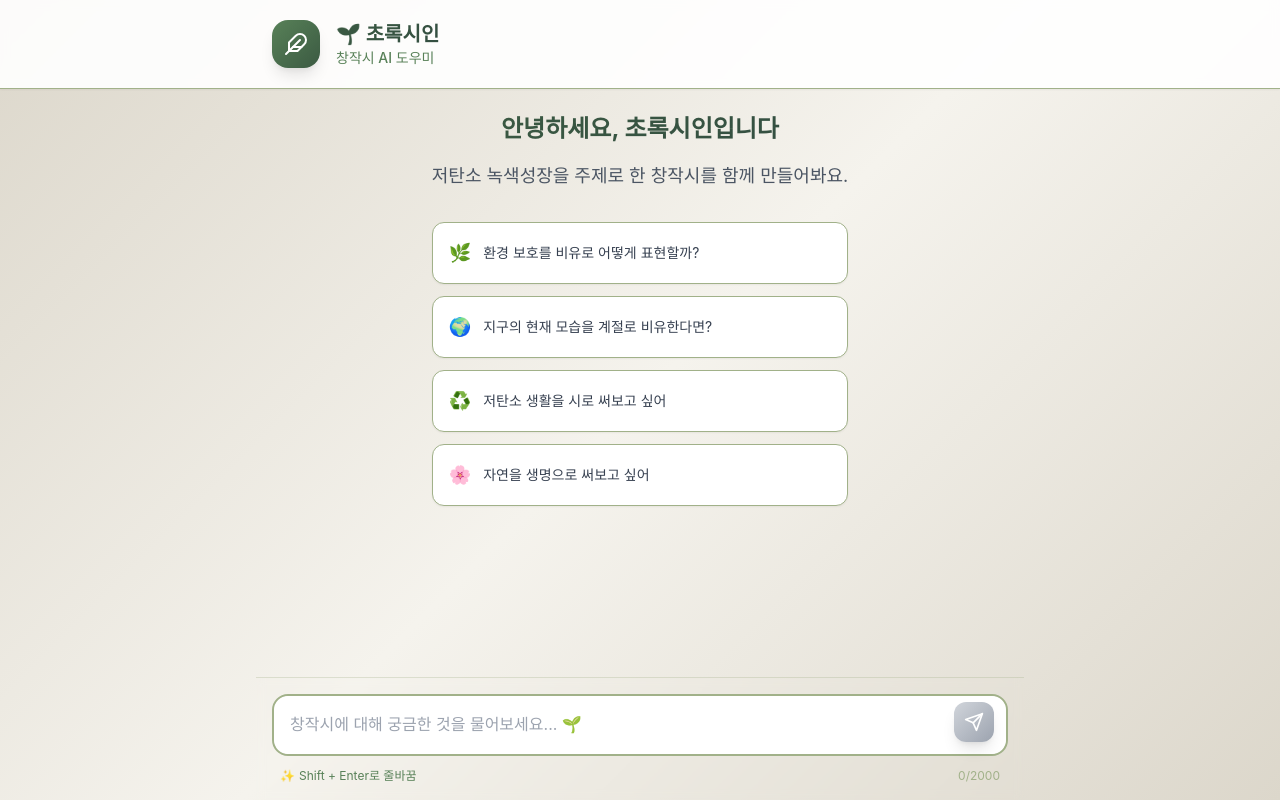
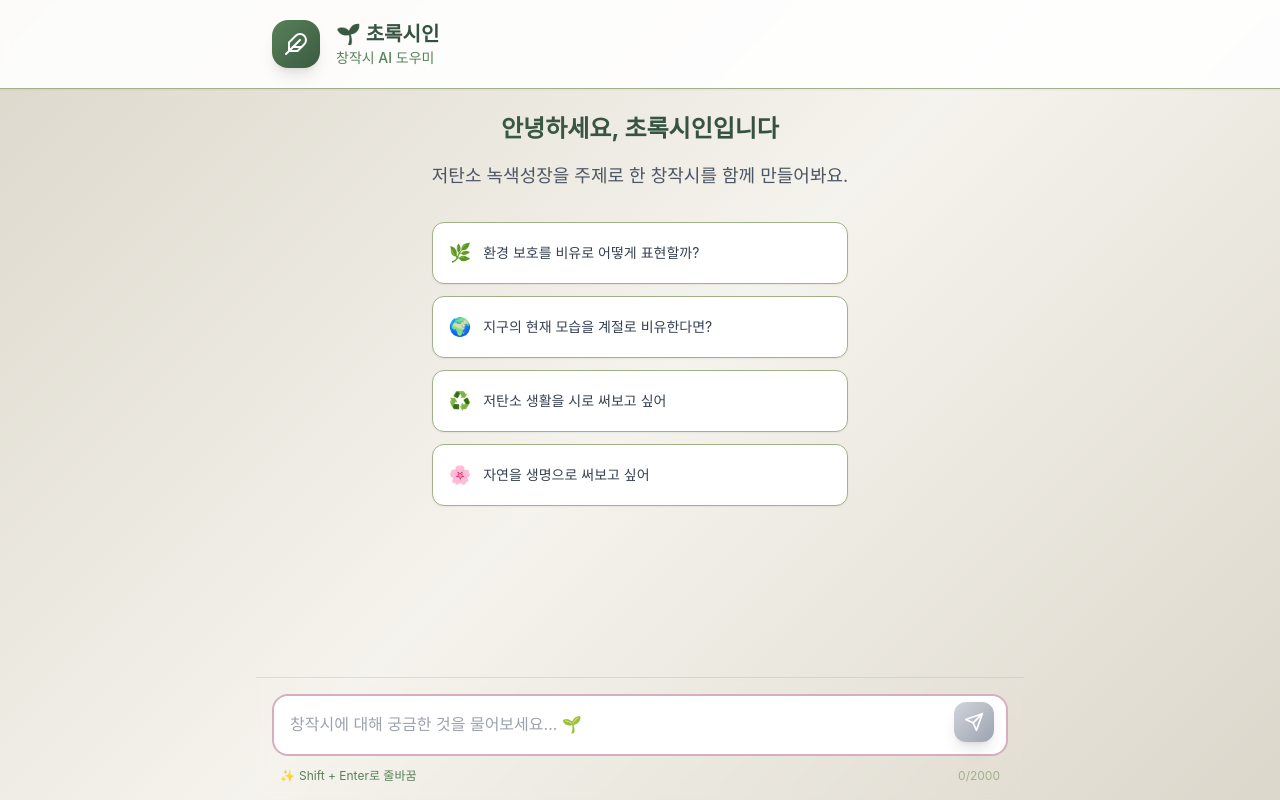
Before and after one commit to kjk3217/green-poet-chatbot, a Next.js app: page / in a window 1280 px wide. Built offline with nearby package versions, Linux system fonts and the light colour scheme.

Commit message:
Update ChatInput.js

```diff
--- a/components/ChatInput.js
+++ b/components/ChatInput.js
@@ -43,9 +43,9 @@ const ChatInput = forwardRef(({ onSend, disabled }, ref) => {
       <div
         className="relative flex items-end border-2 rounded-2xl bg-white transition-all duration-200"
         style={{
-          borderColor: '#a1b189',
+          borderColor: '#d6aebd',
           ':focus-within': {
-            borderColor: '#588158',
+            borderColor: '#bb7c93',
             boxShadow: '0 10px 15px -3px rgba(88, 129, 88, 0.1), 0 4px 6px -2px rgba(88, 129, 88, 0.05)'
           }
         }}
@@ -88,7 +88,7 @@ const ChatInput = forwardRef(({ onSend, disabled }, ref) => {
             style={{
               background: !message.trim() || disabled
                 ? 'linear-gradient(135deg, #d1d5db 0%, #9ca3af 100%)'
-                : 'linear-gradient(135deg, #588158 0%, #3b5a42 100%)',
+                : 'linear-gradient(135deg, #d6aebd 0%, #bb7c93 100%)',
               ':hover': !message.trim() || disabled
                 ? {}
                 : {
```
